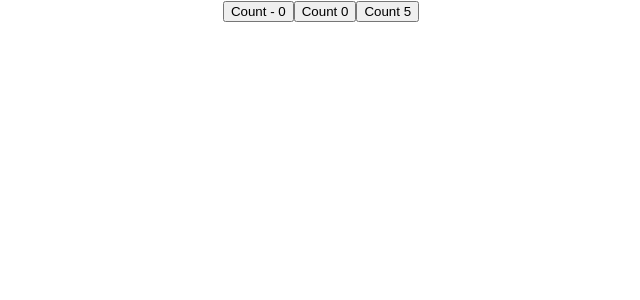
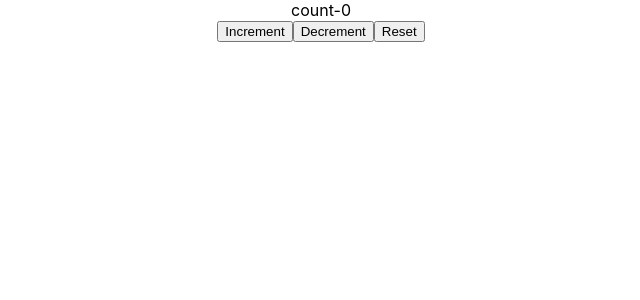
Before and after one commit to AditiVadi/Learning_reajctjs, a React (Create React App) app in the folder reacct-http/: page / in a window 1280 px wide. Shown: the top 300 px of the page, without its empty margins (319-959 px from the left). Built offline with nearby package versions, Linux system fonts and the light colour scheme.

Commit message:
useReducer behave same as useState while rendering in react

```diff
--- a/reacct-http/src/App.js
+++ b/reacct-http/src/App.js
@@ -1,12 +1,12 @@
 import React from 'react'
 import './App.css';
-import UseStateHook from './components/Rect_Render/UseState/UseStateHook';
+import {UseReducer} from './components/Rect_Render/UseReducer/UseReducer';
 
 
 function App() {
   return (
     <div className='App'>
-     <UseStateHook/>
+     <UseReducer/>
     </div>
   );
 }
--- /dev/null
+++ b/reacct-http/src/components/Rect_Render/UseReducer/UseReducer.js
@@ -0,0 +1,30 @@
+import React, { useReducer } from 'react'
+
+const initialState = 0
+
+const reducer = (state, action) => {
+    switch (action) {
+        case 'increment':
+            return state + 1
+        case 'decrement':
+            return state - 1
+        case 'reset':
+            return initialState
+        default:
+            return state
+    }
+}
+
+ export const UseReducer = () => {
+    console.log('UseReducer Render');
+    const [count, dispatch] = useReducer(reducer, initialState)
+
+    return (
+        <div>
+            <div>count-{count}</div>
+            <button onClick={() => dispatch('increment')}>Increment</button>
+            <button onClick={() => dispatch('decrement')}>Decrement</button>
+            <button onClick={() => dispatch('reset')}>Reset</button>
+        </div>
+    )
+}
```
